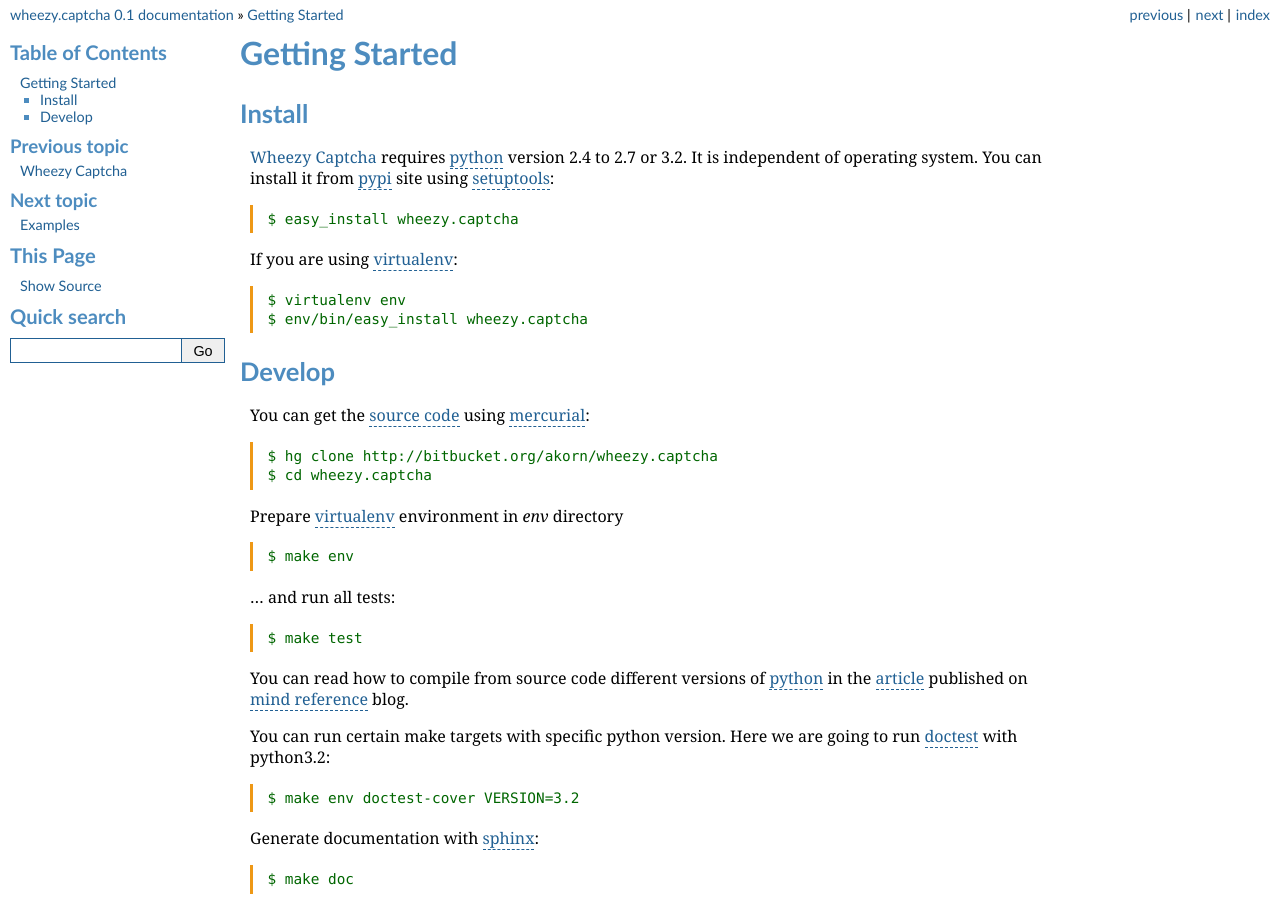
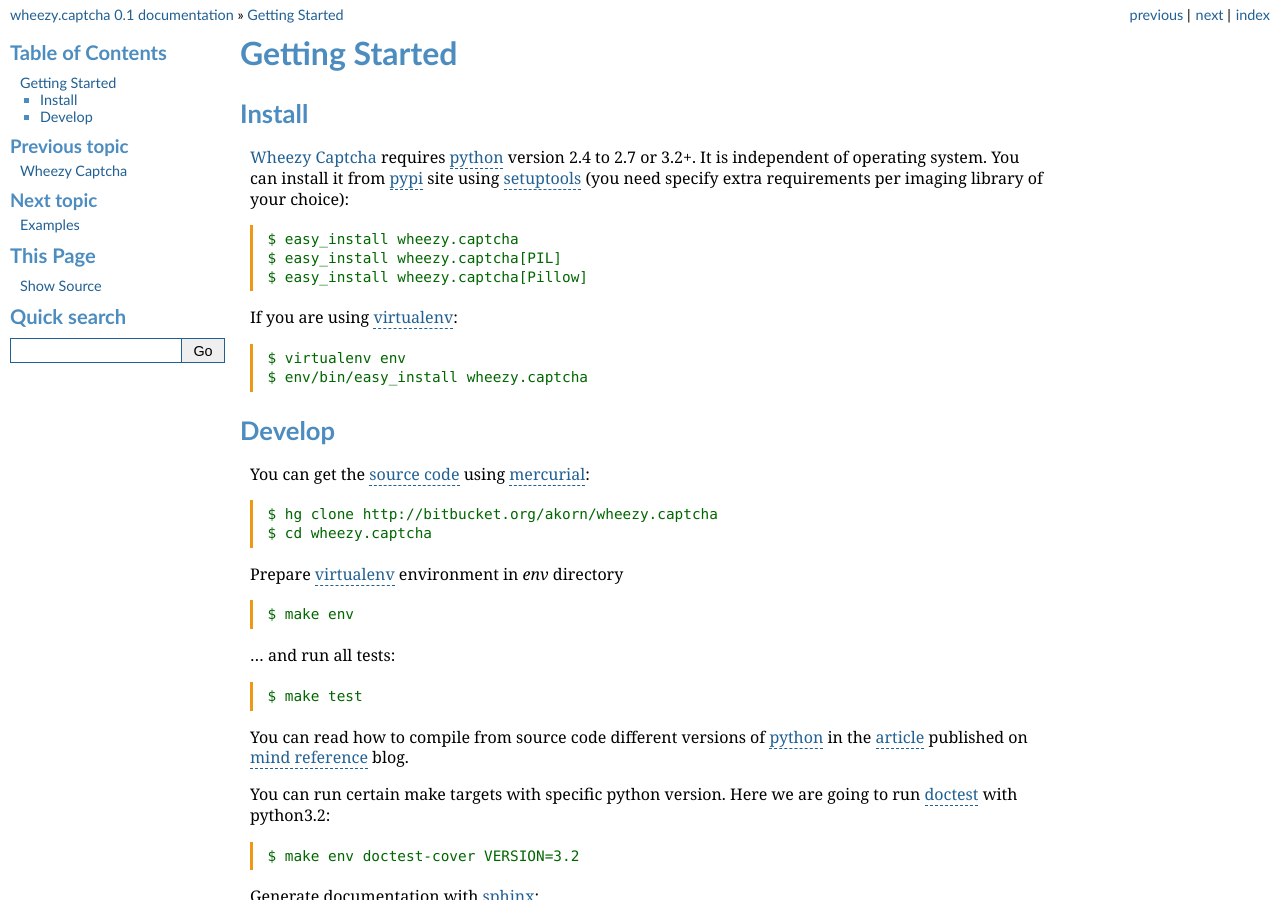
Before and after one commit to akornatskyy/wheezy.captcha, a Sphinx documentation site: the page built from doc/gettingstarted.rst, in a window 1280 px wide. Built offline with Sphinx 7.4.7, drawn with Linux system fonts in a browser that asks for light colours.

Commit message:
Added support for python3 via integration with pillow.

```diff
--- a/doc/gettingstarted.rst
+++ b/doc/gettingstarted.rst
@@ -5,11 +5,14 @@
 Install
 -------
 
-:ref:`wheezy.captcha` requires `python`_ version 2.4 to 2.7 or 3.2.
+:ref:`wheezy.captcha` requires `python`_ version 2.4 to 2.7 or 3.2+.
 It is independent of operating system. You can install it from `pypi`_
-site using `setuptools`_::
+site using `setuptools`_ (you need specify extra requirements per
+imaging library of your choice)::
 
     $ easy_install wheezy.captcha
+    $ easy_install wheezy.captcha[PIL]
+    $ easy_install wheezy.captcha[Pillow]
 
 If you are using `virtualenv`_::
 
--- a/doc/index.rst
+++ b/doc/index.rst
@@ -7,9 +7,11 @@
 ------------
 
 :ref:`wheezy.captcha` is a `python`_ package written in pure Python code.
-It is a lightweight captcha library that provides integration with:
+It is a lightweight captcha library that provides integration
+with (one of below must be installed):
 
 * `PIL`_ - Python Imaging Library 1.1.7.
+* `Pillow`_ - Python Imaging Library (fork).
 
 It is optimized for performance, well tested and documented.
 
@@ -37,6 +39,7 @@
 .. _`examples`: http://bitbucket.org/akorn/wheezy.captcha/src/tip/demos
 .. _`issues`: http://bitbucket.org/akorn/wheezy.captcha/issues
 .. _`pil`: http://www.pythonware.com/products/pil/
+.. _`pillow`: https://pypi.python.org/pypi/Pillow
 .. _`pypi`: http://pypi.python.org
 .. _`python`: http://www.python.org
 .. _`readthedocs`: http://readthedocs.org/builds/wheezycaptcha
--- a/doc/modules.rst
+++ b/doc/modules.rst
@@ -4,5 +4,5 @@
 wheezy.caching
 --------------
 
-.. automodule:: wheezy.caching
+.. automodule:: wheezy.captcha
    :members:
```
Also changed, not shown: README.rst (+9 -4 lines), setup.py (+9 -3 lines), 5 other files.
